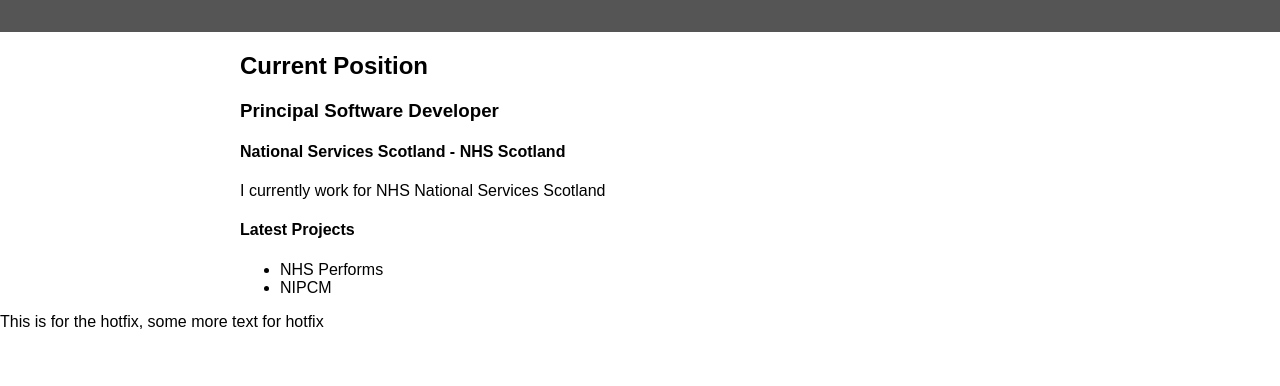
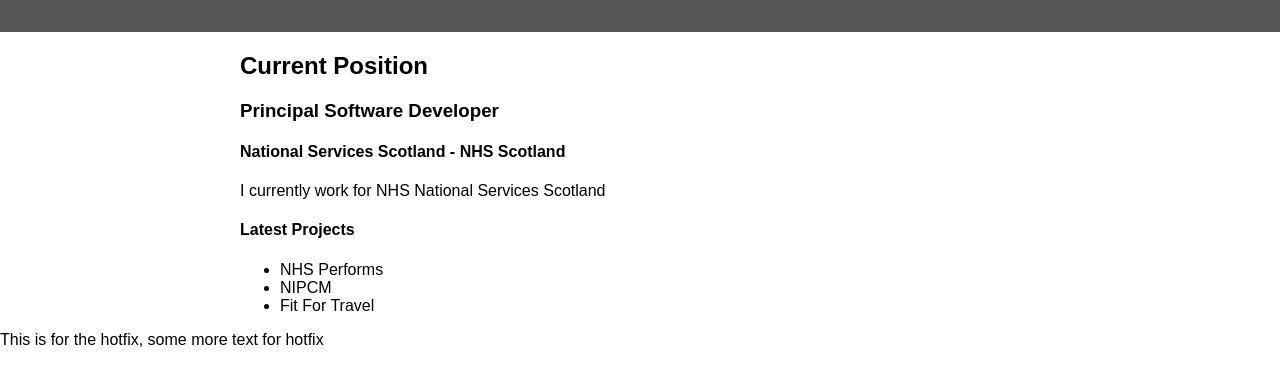
Before and after one commit to boabbysixkiller/CV, a plain HTML site: page index.html in a window 1280 px wide. Shown: the part 124-510 px from the top of the page. Drawn offline with Linux system fonts and the light colour scheme.

Commit message:
another project added in the text

```diff
--- a/index.html
+++ b/index.html
@@ -29,6 +29,7 @@
 			<ul>
 				<li>NHS Performs</li>
 				<li>NIPCM</li>
+				<li>Fit For Travel</li>
 			</ul>
         </main>
 		<div>
```
